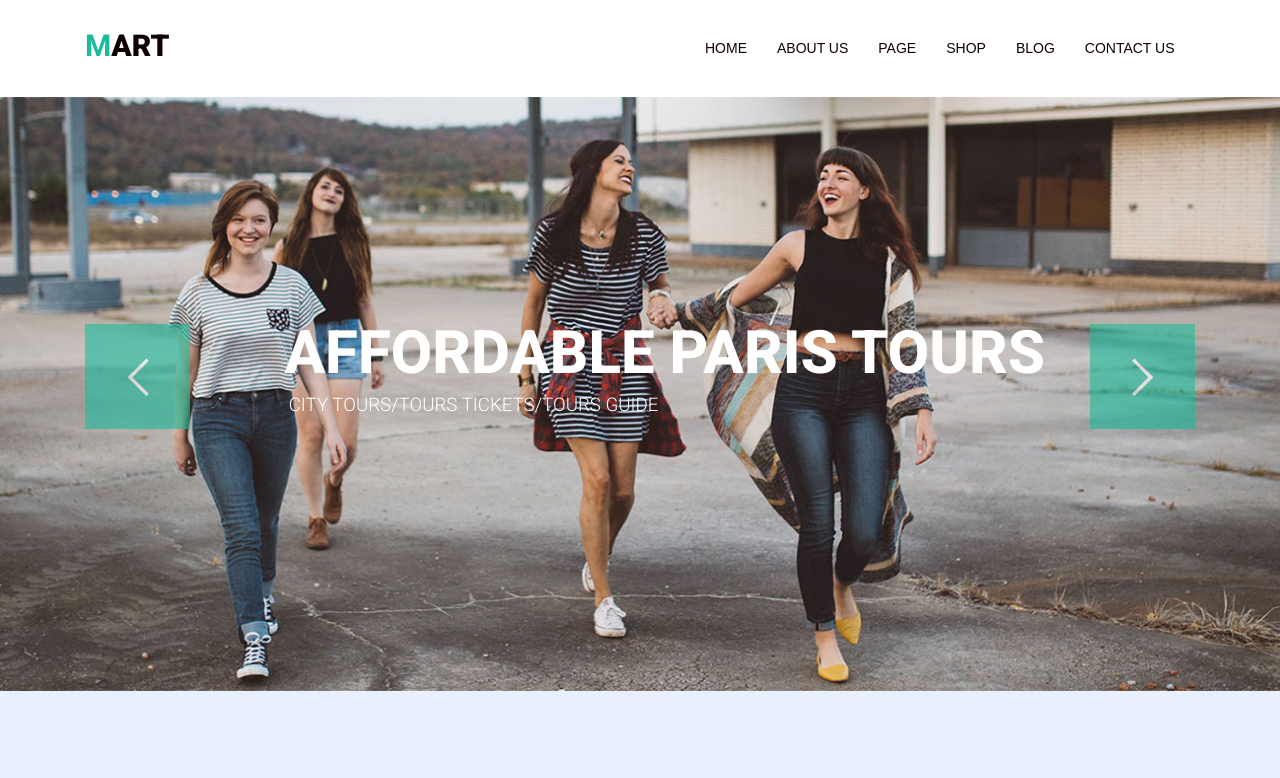
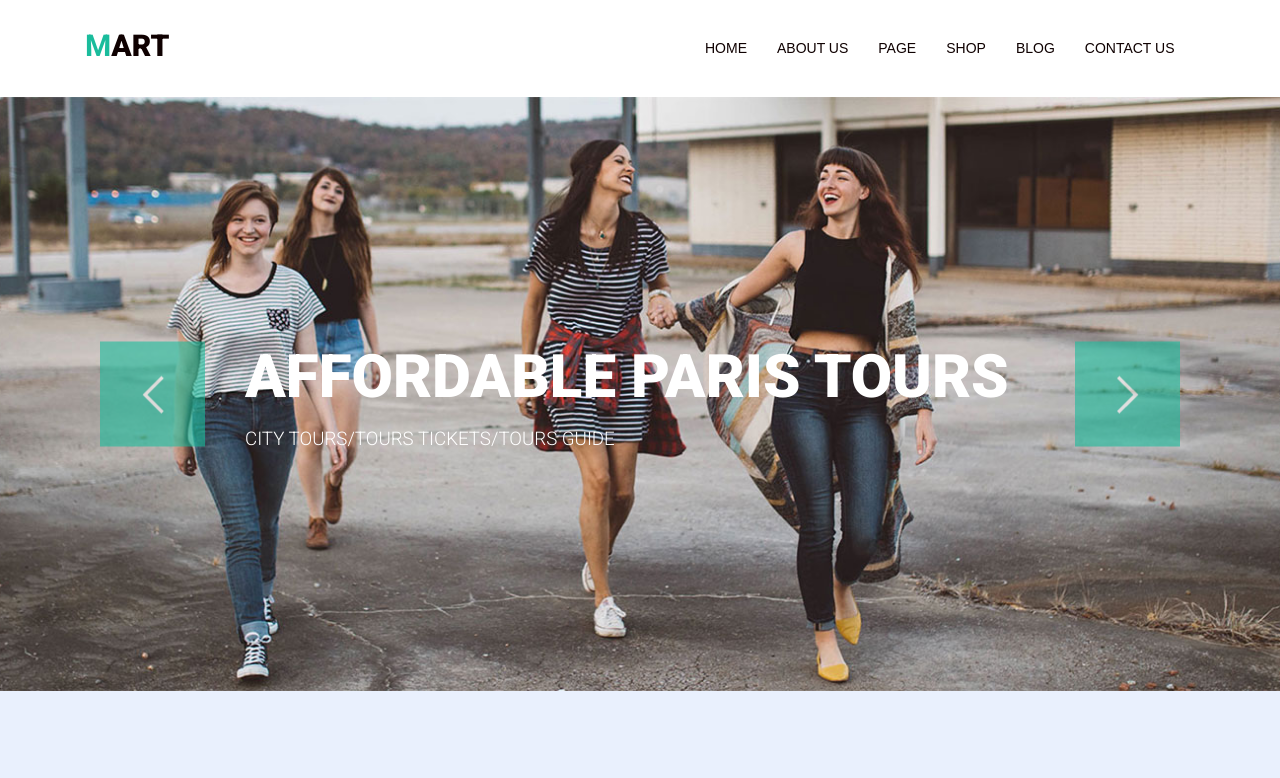
Before and after one commit to OlgaM88/goit-fe-course, a plain HTML site: page html-css/modul5/index.html in a window 1280 px wide. Shown: the top 778 px of the page. Drawn offline with nearby package versions, Linux system fonts and the light colour scheme.

Commit message:
sixth commit

```diff
--- a/html-css/modul5/css/styles.css
+++ b/html-css/modul5/css/styles.css
@@ -85,21 +85,24 @@ float: left;
     min-height: 594px;
     background: black;
   }
-  .slides-content {
+   .slider-nav {
       position: absolute;
-      margin: 0 auto;
+      width: 100%;
+      max-width: 1110px;
       padding: 0;
       top: 50%;
       left: 50%;
       transform: translate(-50%, -50%);
       z-index: 1;
-      width: 100%;
-      max-width: 1110px;
+  }
+   .slider-content {
+      text-align: center;
   }
 .slides {
     margin: 0;
     padding: 0;
     list-style: none;
+
 }
 .slides img {
 width: 100%;
@@ -113,6 +116,10 @@ opacity: 1;
 }
 .slider-btn {
     position: absolute;
+    display: inline-block;
+    top: 50%;
+    transform: translateY(-50%);
+    display: inline-block;
     border: none;
     width: 105px;
     height: 105px;
@@ -120,7 +127,6 @@ opacity: 1;
     background-repeat: no-repeat;
     background-position: center;
     opacity: 0.6;
-    z-index: 1;
 
 }
 .slider-btn:hover {
@@ -132,13 +138,11 @@ opacity: 1;
     opacity: 1;
 }*/
 .btn-prev{
-    top: -70px;
-    left: 0px;
+    left: 15px;
     background-image: url("../images/img-btn-prev.png");
    }
 .btn-next{
-    top: -70px;
-    right: 0px;
+    right: 15px;
     background-image: url("../images/img-btn-next.png");
 }
 
@@ -146,33 +150,32 @@ opacity: 1;
     position: relative;
 }
 .slides-title {
-    position: absolute;
     font-size: 60px;
-    font-weight: 800;
+    font-weight: 900;
     color:#fff;
     text-transform: uppercase;
     font-family:'Roboto', sans-serif;
+    font-size: 60px;
     line-height: 82px;
     margin-bottom: 10px;
-    width: 100%;
-    max-width: 790px;
-    top: 50%;
-    left: 50%;
-    transform: translate(-45%, -100%);
-    z-index: 1;
+
 }
 h3{
-    position: absolute;
     color: #fff;
     text-transform: uppercase;
     font-family:'Roboto', sans-serif;
     font-weight: 300;
-    top: 50%;
-    left: 50%;
-    transform: translateX(-95%);
-    z-index: 1;
 }
 
+.slides-content {
+    position: absolute;
+    top:50%;
+    left: 50%;
+    transform: translate(-50%,-50%);
+    width: 100%;
+    max-width: 790px;
+    height: 116px;
+}
 /*--SECTION NEW COLLECTION--*/
 .new-collection {
     max-width: 100%;
--- a/html-css/modul5/index.html
+++ b/html-css/modul5/index.html
@@ -11,7 +11,7 @@
     <link rel="stylesheet" href="fonts/MyriadPro-Regular.ttf">
     <link href="https://fonts.googleapis.com/css?family=Open+Sans:300,400,700|Roboto:300,400,700,800,900" rel="stylesheet">
     <link rel="stylesheet" href="fonts/MyriadPro-Regular.ttf">
-    <title>Magaz</title>
+    <title>Store</title>
 </head>
 
 <body>
@@ -42,11 +42,13 @@
             </nav>
         </header>
         <section class="slider">
+            <div class="slider-nav">
+            <button class="slider-btn btn-prev"></button>
+            <button class="slider-btn btn-next"></button>
             <div class="slides-content">
-                <button class="slider-btn btn-prev"></button>
-                <button class="slider-btn btn-next"></button>
-                <h2 class="slides-title">Affordable Paris Tours</h2>
-                <h3>City Tours/Tours tickets/Tours guide</h3>
+                    <h2 class="slides-title">Affordable Paris Tours</h2>
+                    <h3>City Tours/Tours tickets/Tours guide</h3>
+             </div>
             </div>
             <ul class="slides">
                     <li class="slides-item">
```
